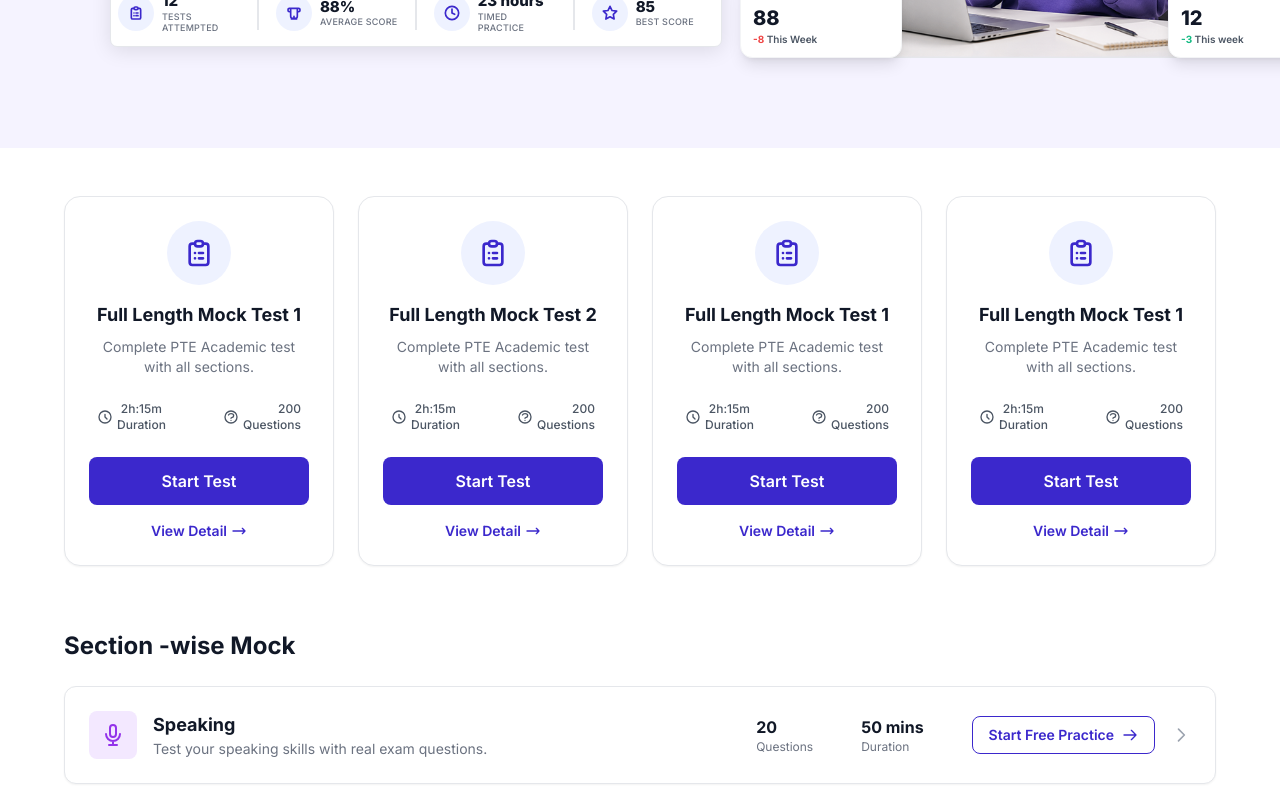
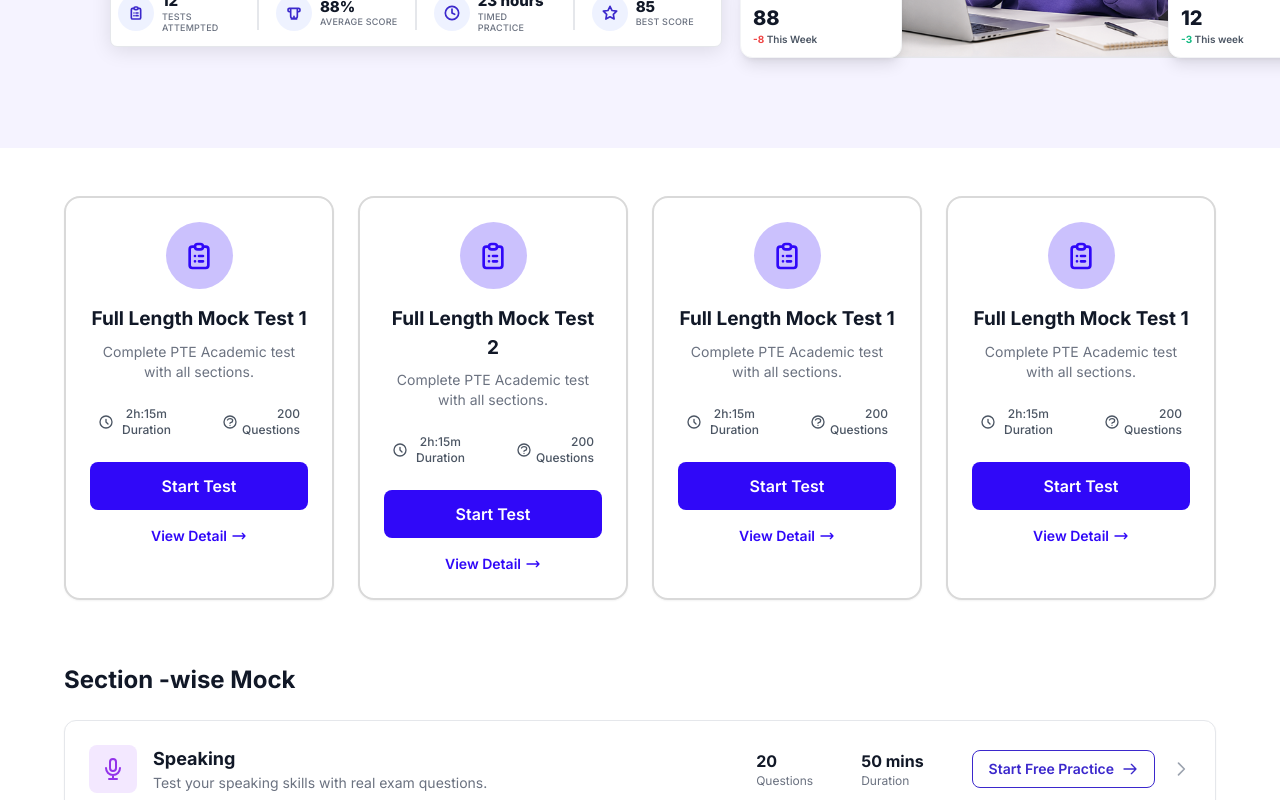
Before and after one commit to AuralithBit0822/PTE, a Next.js app in the folder frontend/: page /mock-test in a window 1280 px wide. Shown: the part 431-1231 px from the top of the page. Built offline with nearby package versions, Linux system fonts and the light colour scheme.

Commit message:
mock test card

```diff
--- a/frontend/app/(dashboard)/mock-test/page.tsx
+++ b/frontend/app/(dashboard)/mock-test/page.tsx
@@ -127,18 +127,18 @@
         {/* Mock Test Cards Grid */}
         <div className="grid grid-cols-1 md:grid-cols-2 lg:grid-cols-4 gap-6 mb-16">
           {[1, 2, 1, 1].map((item, idx) => (
-            <div key={idx} className="bg-white rounded-2xl border border-gray-200 p-6 flex flex-col items-center text-center shadow-sm hover:shadow-md transition-shadow">
-              <div className="w-16 h-16 rounded-full bg-[#EEF2FF] flex items-center justify-center mb-4">
-                <svg className="w-8 h-8 text-[#3B28CC]" fill="none" viewBox="0 0 24 24" stroke="currentColor">
+            <div key={idx} className="bg-white rounded-2xl border-2 border-[#D9D9D9] p-6 flex flex-col items-center text-center shadow-sm hover:shadow-md transition-shadow">
+              <div className="w-[67px] h-[67px] rounded-full bg-[#CBC1FD] flex items-center justify-center mb-4">
+                <svg className="w-8 h-8 text-[#3008F8]" fill="none" viewBox="0 0 24 24" stroke="currentColor">
                    <path strokeLinecap="round" strokeLinejoin="round" strokeWidth={2} d="M9 5H7a2 2 0 00-2 2v12a2 2 0 002 2h10a2 2 0 002-2V7a2 2 0 00-2-2h-2M9 5a2 2 0 002 2h2a2 2 0 002-2M9 5a2 2 0 012-2h2a2 2 0 012 2m-3 7h3m-3 4h3m-6-4h.01M9 16h.01" />
                 </svg>
               </div>
-              <h3 className="text-lg font-bold text-gray-900 mb-2">Full Length Mock Test {item}</h3>
+              <h3 className="text-[19px] font-bold text-gray-900 mb-2">Full Length Mock Test {item}</h3>
               <p className="text-sm text-gray-500 mb-6">Complete PTE Academic test with all sections.</p>
 
               <div className="flex w-full justify-between px-2 text-xs text-gray-600 mb-6 font-medium">
                 <div className="flex items-center">
-                  <svg className="w-4 h-4 mr-1" fill="none" viewBox="0 0 24 24" stroke="currentColor"><path strokeLinecap="round" strokeLinejoin="round" strokeWidth={2} d="M12 8v4l3 3m6-3a9 9 0 11-18 0 9 9 0 0118 0z" /></svg>
+                  <svg className="w-4 h-4 mr-2" fill="none" viewBox="0 0 24 24" stroke="currentColor"><path strokeLinecap="round" strokeLinejoin="round" strokeWidth={2} d="M12 8v4l3 3m6-3a9 9 0 11-18 0 9 9 0 0118 0z" /></svg>
                   2h:15m<br/>Duration
                 </div>
                 <div className="flex items-center text-right">
@@ -147,10 +147,10 @@
                 </div>
               </div>
 
-              <button className="w-full bg-[#3B28CC] hover:bg-blue-700 text-white font-semibold py-3 rounded-lg mb-4 transition-colors">
+              <button className="w-full bg-[#3008F8] hover:bg-[#2506c4] text-white font-semibold py-3 rounded-lg mb-4 transition-colors">
                 Start Test
               </button>
-              <Link href={`/mock-test/${item}`} className="text-[#3B28CC] font-semibold text-sm flex items-center hover:underline">
+              <Link href={`/mock-test/${item}`} className="text-[#3008F8] font-semibold text-sm flex items-center hover:underline">
                 View Detail
                 <svg className="w-4 h-4 ml-1" fill="none" viewBox="0 0 24 24" stroke="currentColor"><path strokeLinecap="round" strokeLinejoin="round" strokeWidth={2} d="M17 8l4 4m0 0l-4 4m4-4H3" /></svg>
               </Link>
```
